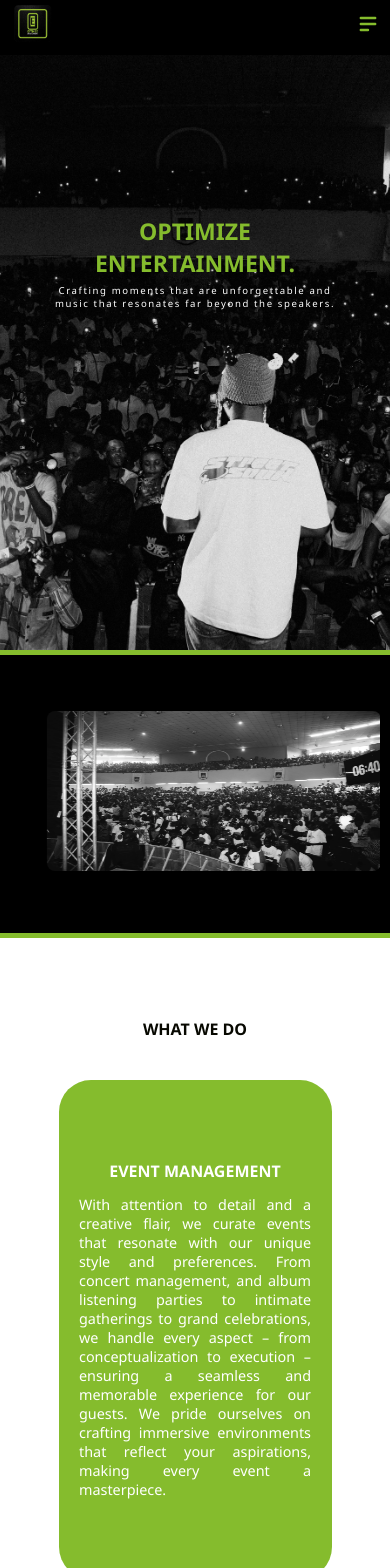
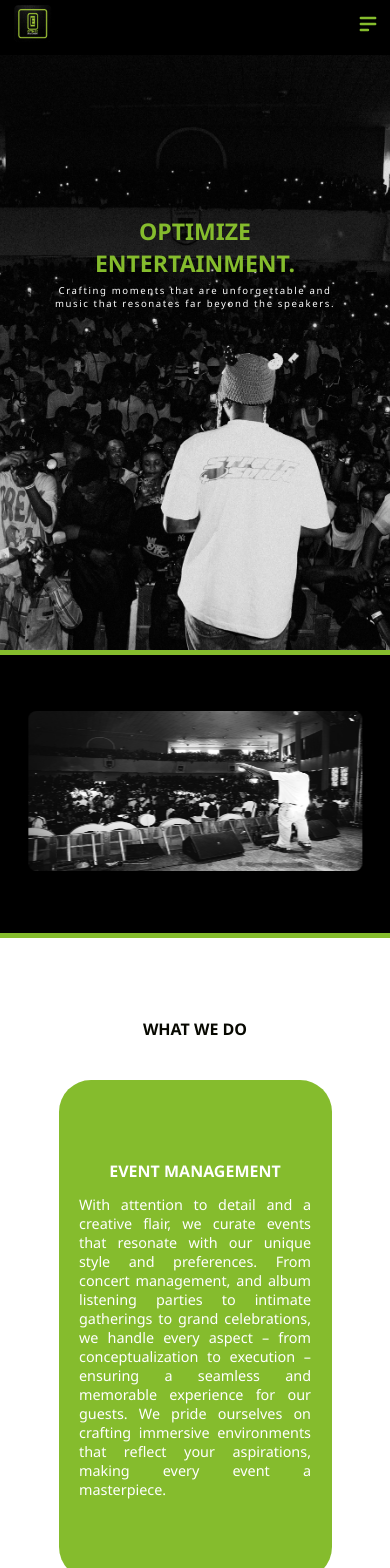
Before and after one commit to TheWiki2306/optimize-web, a React (Create React App) app: page / in a window 390 px wide. Shown: the top 1568 px of the page. Built offline with nearby package versions, Linux system fonts and the light colour scheme; grey boxes are pictures that could not be loaded.

Commit message:
On branch master

```diff
--- a/src/components/EventsShots/EventsShots.jsx
+++ b/src/components/EventsShots/EventsShots.jsx
@@ -4,7 +4,7 @@ import { React, useState } from 'react';
 import Slider from 'react-slick';
 import "slick-carousel/slick/slick.css";
 import "slick-carousel/slick/slick-theme.css";
-import img_1 from "../../assets/optImg_1.jpg";
+// import img_1 from "";
 import img_2 from "../../assets/optImg_2.jpg";
 import img_3 from "../../assets/optImg_3.jpg";
 import img_4 from "../../assets/custom_resized_216ddbed-0964-4530-8626-43031e9f99f6.jpeg";
@@ -12,22 +12,22 @@ import img_5 from "../../assets/custom_resized_48033bc5-2d9c-4f04-9027-4e79fecc2
 import img_6 from "../../assets/custom_resized_8d807a3a-37d0-4d30-88e3-137d1773811f.jpeg";
 import img_7 from "../../assets/custom_resized_93e5f035-c69b-43e4-b122-71d29fef2a2d.jpeg";
 import img_8 from "../../assets/custom_resized_d15794c6-d2c6-449f-abe6-a7846b32142a.jpeg";
-import img_9 from "../../assets/custom_resized_e5bd787c-13fa-4a44-b57e-291ada22a9b3.jpeg";
+// import img_9 from "";
 import img_10 from "../../assets/optresized_1.jpg";
 import img_11 from "../../assets/resizedimg3prime.jpg";
 import img_12 from "../../assets/09CB1FBF-00EE-439A-9536-9529C357624E.JPG";
 import img_13 from "../../assets/0E4BBCE5-F7E8-444F-BB25-D23CDEC88591.JPG";
 import img_14 from "../../assets/1BFE6942-1433-45F1-9E58-9C93F8B59C43.JPG";
 import img_15 from "../../assets/3256BD53-7635-491F-861B-FD5A4264F798.JPG";
-import img_16 from "../../assets/42AF33DE-916B-4F68-9D02-049D8DF003A5.JPG";
+// import img_16 from "../../assets/42AF33DE-916B-4F68-9D02-049D8DF003A5.JPG";
 import img_17 from "../../assets/48029F02-71C7-423B-AF2E-8349417748F7.JPG";
 import img_18 from "../../assets/5661C763-C36E-497C-835D-FAE1B1A9813F.JPG";
 import img_19 from "../../assets/592AA624-E208-471F-8CA8-F3E7201AD208.JPG";
-import img_20 from "../../assets/593827DC-86E1-4B7F-BAA6-A6855F3A6CB1.JPG";
+// import img_20 from "../../assets/593827DC-86E1-4B7F-BAA6-A6855F3A6CB1.JPG";
 import img_21 from "../../assets/726EA320-B700-46D5-B773-23E9397B942B.JPG";
-import img_22 from "../../assets/7346459B-54B6-4D3E-891D-67120E328CC4.JPG";
-import img_23 from "../../assets/7346459B-54B6-4D3E-891D-67120E328CC4.JPG";
-import img_24 from "../../assets/81A48568-DE9D-40B1-9543-111D04404087.JPG";
+// import img_22 from "../../assets/7346459B-54B6-4D3E-891D-67120E328CC4.JPG";
+// import img_23 from "../../assets/7346459B-54B6-4D3E-891D-67120E328CC4.JPG";
+// import img_24 from "../../assets/81A48568-DE9D-40B1-9543-111D04404087.JPG";
 import img_25 from "../../assets/C9128BF6-6C0D-452F-B3C7-4A17312F33C3.JPG";
 
 
@@ -37,7 +37,7 @@ import "./eventsShots.css";
 
 const EventsShots = () => {
 const images = [
-  {image: img_1},
+  // {image: img_1},
   {image: img_2},
   {image: img_3},
   {image: img_4},
@@ -45,22 +45,20 @@ const images = [
   {image: img_6},
   {image: img_7},
   {image: img_8},
-  {image: img_9},
+  // {image: img_9},
   {image: img_10},
   {image: img_11},
   {image: img_12},
   {image: img_13},
   {image: img_14},
   {image: img_15},
-  {image: img_16},
   {image: img_17},
   {image: img_18},
   {image: img_19},
-  {image: img_20},
   {image: img_21},
-  {image: img_22},
-  {image: img_23},
-  {image: img_24},
+  // {image: img_22},
+  // {image: img_23},
+  // {image: img_24},
   {image: img_25}
 ]
 
--- a/src/components/contact/Contact.jsx
+++ b/src/components/contact/Contact.jsx
@@ -12,6 +12,9 @@ const Contact = () => {
         <div className='container contactContainer' id='contact'>
          <h3>CONTACT US</h3>
             <div className='contactAddress'>
+            <div className='subText'>
+                <p>We are building a community of like-minded top-notch entertainers, <a href="https://forms.gle/d813iBMguNJHPwVZ6" className='subLink'>Click here</a> to submit your email.</p>
+                </div>
               <article className='contacts'>
                 <div>
                   <p>Faleye Adedoyin</p>
@@ -36,6 +39,8 @@ const Contact = () => {
                <a href='https://instagram.com/optimize_entertainment?igshid=NTc4MTIwNjQ2YQ==' className='link_1'>optimize_entertainment</a>
               </article>
 
+
+
             </div>
             <div className='contactImage'>
               <img src={Logo} alt="" />
--- a/src/components/contact/contact.css
+++ b/src/components/contact/contact.css
@@ -7,7 +7,7 @@
 
 .container.contactContainer{
     /* margin-top: 4rem; */
-    width: 60%;
+    width: 70%;
 }
 
 .contactContainer h3{
@@ -22,6 +22,7 @@
 .contactAddress{
     display: flex;
     justify-content: space-between;
+    gap: 2rem;
     align-items: center;
     /* gap: 1.5rem; */
     /* flex-direction: column; */
@@ -68,6 +69,22 @@
     font-size: 5rem;
 } */
 
+.subText{
+    text-align: center;
+    background: black;
+    padding: 1.2rem;
+    border-radius: 1.2rem;
+    border: 1px solid #85BC2D;
+    /* transition: var(--transition); */
+    width: 30%;
+    height: 100%;
+    padding: 3rem 1rem 3rem 1rem;
+    font-size: 1rem;
+}
+
+.subLink{
+    color: #fff;
+}
 .contactImage img{
     width: 20%;
     display: block;
@@ -104,6 +121,11 @@
     .contactImage img{
         width: 30%;
     }
+
+    .subText{
+        width: 100%;
+        text-align: center;
+    }
 }
 
 @media screen and (max-width: 768px) {
```
